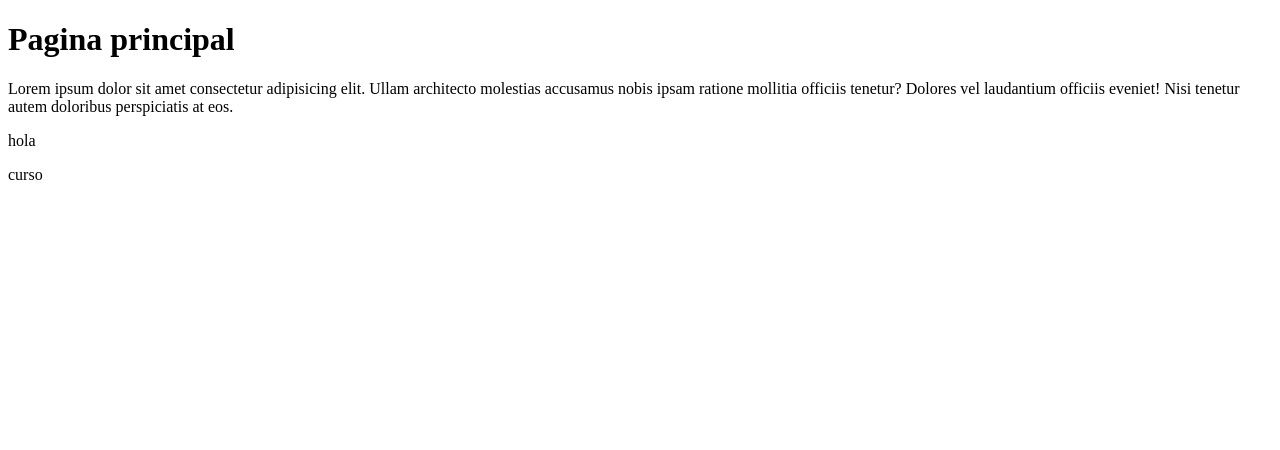
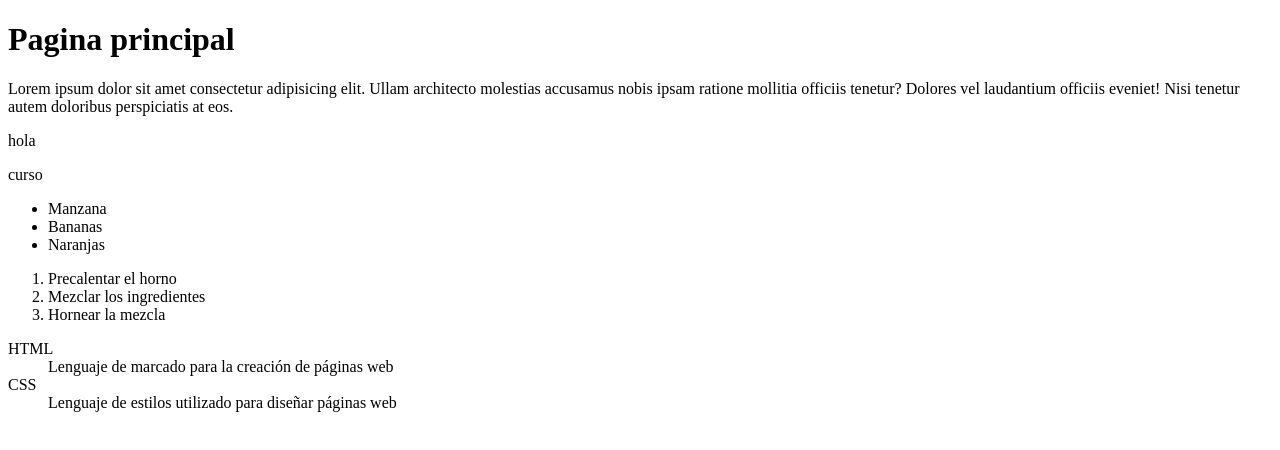
Before and after one commit to julianlpxv/proyectoanalitica, a plain HTML site: page index.html in a window 1280 px wide. Drawn offline with Linux system fonts and the light colour scheme.

Commit message:
version 4

```diff
--- a/index.html
+++ b/index.html
@@ -10,5 +10,22 @@
     <p>Lorem ipsum dolor sit amet consectetur adipisicing elit. Ullam architecto molestias accusamus nobis ipsam ratione mollitia officiis tenetur? Dolores vel laudantium officiis eveniet! Nisi tenetur autem doloribus perspiciatis at eos.</p>
     <p>hola</p>
     <p>curso</p>
+    <ul>
+        <li>Manzana</li>
+        <li>Bananas</li>
+        <li>Naranjas</li>
+    </ul>
+
+    <ol>
+        <li>Precalentar el horno</li>
+        <li>Mezclar los ingredientes</li>
+        <li>Hornear la mezcla</li>
+    </ol>
+    <dl>
+        <dt>HTML</dt>
+            <dd>Lenguaje de marcado para la creación de páginas web</dd>
+        <dt>CSS</dt>
+            <dd>Lenguaje de estilos utilizado para diseñar páginas web</dd>
+    </dl>
 </body>
 </html>
```
